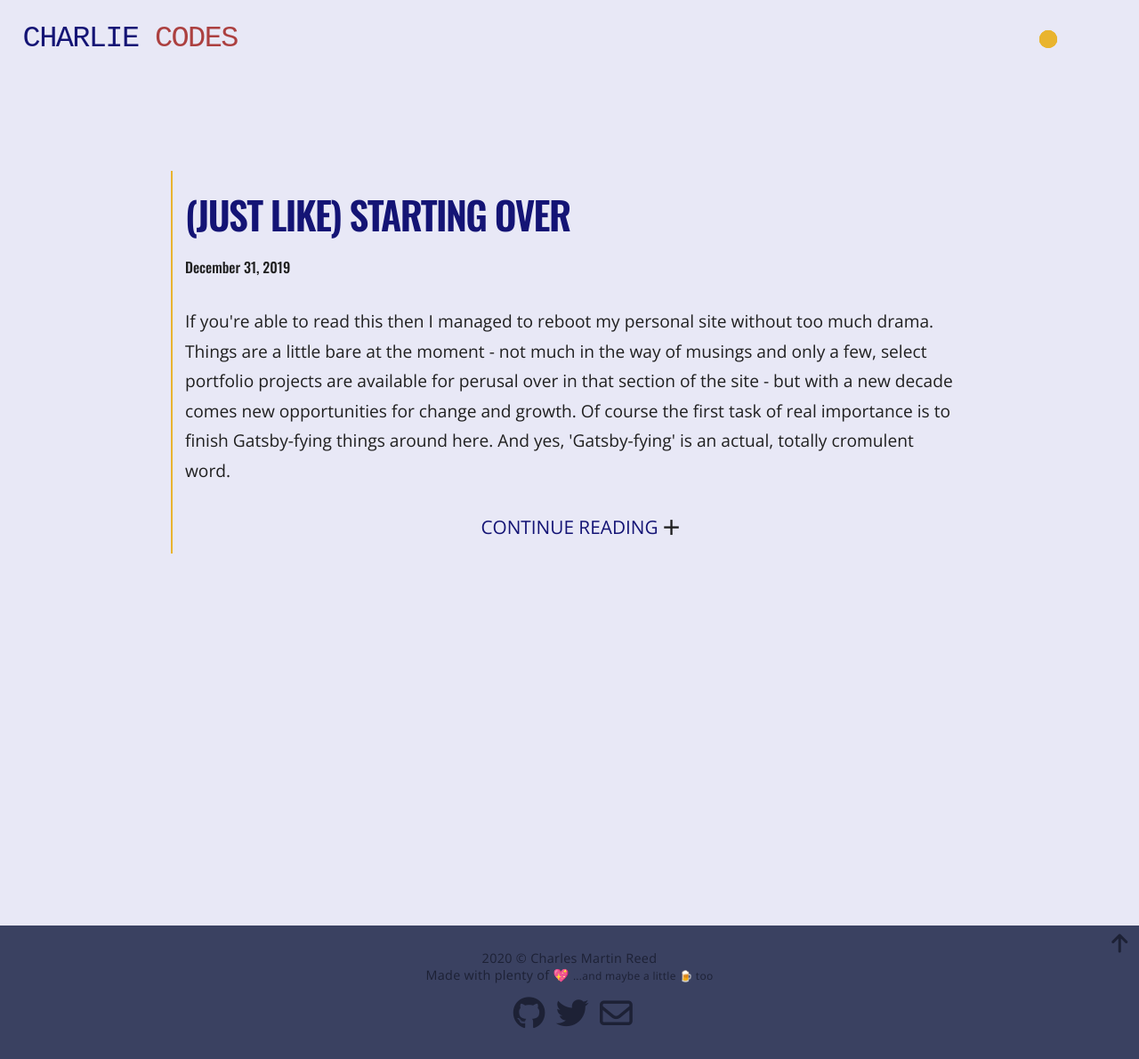
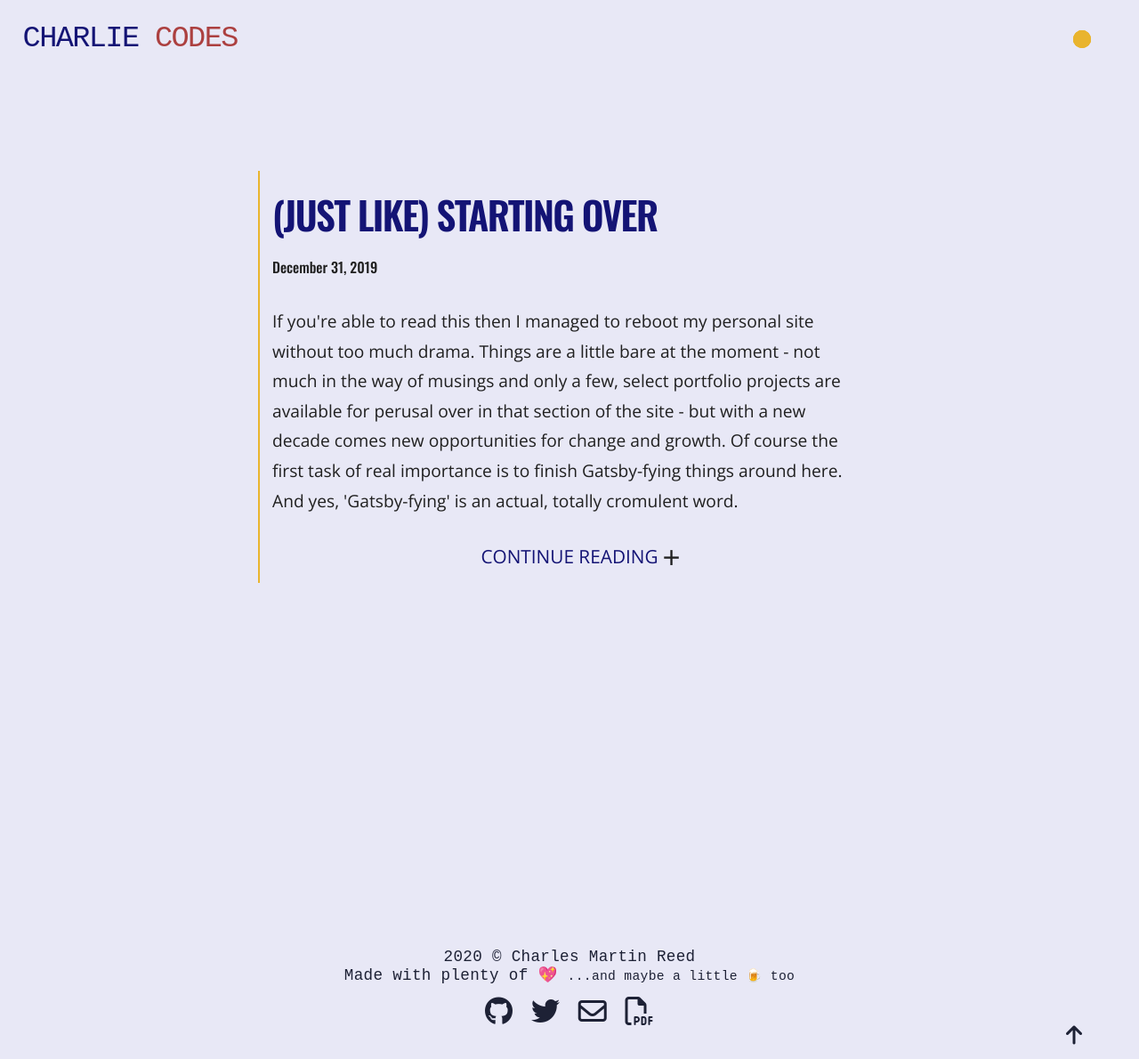
Before and after one commit to charlesmartinreed/fixed-nav-with-change-on-scroll, a plain HTML site: page index.html in a window 1280 px wide. Shown: the whole page at 89% size. Drawn offline with nearby package versions, Linux system fonts and the light colour scheme.

Commit message:
Add resume to assets folder.

```diff
--- a/index.html
+++ b/index.html
@@ -66,6 +66,9 @@
           <a href="https://github.com/charlesmartinreed"><i class="fab fa-github" alt="Visit my Github"></i></a>
           <a href="https://twitter.com/supalatecharlie"><i class="fab fa-twitter" alt="Visit my Twitter"></i></a>
           <a href="mailto:charlesmartinreed@icloud.com"><i class="far fa-envelope" alt="Send me an email"></i></a>
+
+          <a href="./assets/resume.pdf" alt="Check out my resume">
+            <i class="far fa-file-pdf"></i></a>
         </div>
 
       </div>
--- a/styles/style.css
+++ b/styles/style.css
@@ -98,7 +98,7 @@ a {
 
 .navbar-touch-element {
   position: absolute;
-  right: 3%;
+  right: 0%;
   top: 0%;
   height: 100%;
   width: 10%;
@@ -279,7 +279,8 @@ a {
   transition: box-shadow 0.4s linear;
 
   transition: box-shadow 0.4s linear, -webkit-box-shadow 0.4s linear;
-  width: 70%;
+  width: 80%;
+  max-width: 700px;
   margin: 0 auto;
   position: relative;
   margin-top: 5%;
@@ -298,7 +299,7 @@ a {
 
 .blog-post-container:hover {
   -webkit-box-shadow: 0px 0px 2rem rgba(0, 0, 0, 0.15);
-  box-shadow: 0px 0px 2rem rgba(0, 0, 0, 0.15);
+  box-shadow: 0px 8px 4px rgba(0, 0, 0, 0.3);
 }
 
 .blog-title {
@@ -371,10 +372,11 @@ a {
   height: 150px;
   width: 100vw;
   margin-top: 6vh;
-  background-color: #3a4161;
+  /* background-color: #3a4161; */
   margin-left: 0;
   color: rgb(29, 33, 53);
-  font-size: 0.9rem;
+  font-size: 1.1rem;
+  font-family: monospace;
   display: -webkit-box;
   display: -ms-flexbox;
   display: flex;
@@ -407,29 +409,30 @@ a {
 
 #page-footer #to-top-icon {
   position: absolute;
-  top: 5%;
-  right: 1%;
+  bottom: 10%;
+  right: 5%;
   /* transform: translate(-1%, -1%); */
   font-size: 1.5rem;
   color: rgb(29, 33, 53);
 }
 
 #footer-content-icons {
-  padding-top: 0.5rem;
+  padding: 0.5rem;
 }
 
 #footer-content-icons i {
-  margin-left: 0.5rem;
+  /* margin-left: 0.5rem; */
 }
 
 #footer-content a {
   text-decoration: none;
-  font-size: 2.3rem;
+  font-size: 2rem;
   color: inherit;
 
   -webkit-transition: all 0.3s ease-in-out;
 
   transition: all 0.3s ease-in-out;
+  padding: 0 0.3rem;
 }
 
 #footer-content a:hover {
@@ -439,6 +442,14 @@ a {
 @media screen and (max-width: 525px) {
   .navbar-link a {
     font-size: 1rem;
+  }
+
+  .navbar-touch-element {
+    right: 5%;
+  }
+
+  .blog-post-container {
+    /* max-width: 400px; */
   }
 
   .blog-post-container:first-of-type {
```
Also changed, not shown: 1 other file.
